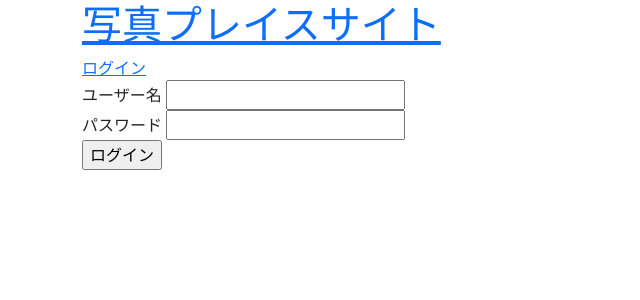
After one commit to J-tano24/Portfolio, a Django app: page /login/ in a window 1280 px wide. The commit adds this page. Shown: the top 300 px of the page, without its empty margins (0-640 px from the left). Run offline with Django 3.2, Linux system fonts and the light colour scheme.

Commit message:
loginPage作成

```diff
--- a/app/templates/app/base.html
+++ b/app/templates/app/base.html
@@ -8,15 +8,21 @@
   <title>写真プレイスサイト</title>
   <link href="https://cdn.jsdelivr.net/npm/bootstrap@5.0.0-beta1/dist/css/bootstrap.min.css" rel="stylesheet" integrity="sha384-giJF6kkoqNQ00vy+HMDP7azOuL0xtbfIcaT9wjKHr8RbDVddVHyTfAAsrekwKmP1" crossorigin="anonymous">
 </head>
+
 <body>
   <header>
     <div class="container">
-    <h1><a href="{% url 'app:index' %}">写真プレイスサイト</a></h1> <div class="header-menu">
-    <a href="">投稿</a> </div>
-           </div>
-        </header>
-    <div class="container">
+      <h1><a href="{% url 'app:index' %}">写真プレイスサイト</a></h1> <div class="header-menu">
+        {% if request.user.is_authenticated %}
+          <a href="{% url 'app:logout' %}">ログアウト</a>
+        {% else %}
+          <a href="{% url 'app:login' %}">ログイン</a>
+        {% endif %}
+      </div>
+    </div>
+  </header>
+  <div class="container">
       {% block content %}{% endblock %}
-    </div>
+  </div>
 </body>
 </html>
--- a/app/templates/app/index.html
+++ b/app/templates/app/index.html
@@ -1,5 +1,6 @@
 {% extends 'app/base.html' %}
+{% block content %}
 
-{% block content %}
 <h2>トップページ</h2>
+
 {% endblock %}
--- /dev/null
+++ b/app/templates/app/login.html
@@ -0,0 +1,16 @@
+{% extends 'app/base.html' %}
+{% block content %}
+
+<form class="form-signin" method="post">{% csrf_token %}
+  {% if form.errors %}
+    <p>ユーザー名かパスワードが間違っています。</p>
+  {% endif %}
+  <label>ユーザー名</label>
+  <input name="username">
+  <br>
+  <label>パスワード</label>
+  <input type="password" name="password">
+  <br>
+  <input type="submit" value="ログイン">
+</form>
+{% endblock %}
--- a/app/urls.py
+++ b/app/urls.py
@@ -1,7 +1,10 @@
 from django.urls import path
 from . import views
+from django.contrib.auth import views as auth_views
 
 app_name = 'app'
 urlpatterns = [
   path('', views.index, name='index'),
+  path('login/', auth_views.LoginView.as_view(template_name='app/login.html'), name='login'),
+  path('logout/', auth_views.LogoutView.as_view(), name='logout'),
 ]
--- a/app/views.py
+++ b/app/views.py
@@ -3,3 +3,7 @@ from django.shortcuts import render, get_object_or_404, redirect
 # Create your views here.
 def index(request):
   return render(request, 'app/index.html')
+
+# def users_detail(request, pk):
+#   user = get_object_or_404(User, pk=pk)
+#   return render(request, 'app/users_detail.html', {'user':user})
--- a/photoservice_p/settings.py
+++ b/photoservice_p/settings.py
@@ -127,3 +127,7 @@ STATIC_URL = '/static/'
 STATICFILES_DIRS = (
     os.path.join(BASE_DIR, "static"),
 )
+
+LOGIN_URL = 'app:login'
+LOGIN_REDIRECT_URL = 'app:index'
+LOGOUT_REDIRECT_URL = 'app:index'
--- a/users/admin.py
+++ b/users/admin.py
@@ -19,6 +19,7 @@ class MyUserCreationForm(UserCreationForm):
 
 """カスタムユーザーモデルの Admin"""
 class MyUserAdmin(UserAdmin):
+  # ↓Userのリンクをクリックした時の詳細画面で確認できる。
   fieldsets = (
     (None, {'fields': ('username', 'email', 'password')}),
     (_('Permissions'), {'fields': ('is_active', 'is_staff','is_superuser', 'groups', 'user_permissions')}),
@@ -26,7 +27,7 @@ class MyUserAdmin(UserAdmin):
   )
   add_fieldsets = (
     (None, {'classes': ('wide',),
-    'fields': ('email', 'password1', 'password2'),}),
+    'fields': ('username', 'email', 'password1', 'password2'),}),
   )
   form = MyUserChangeForm
   add_form = MyUserCreationForm
```
